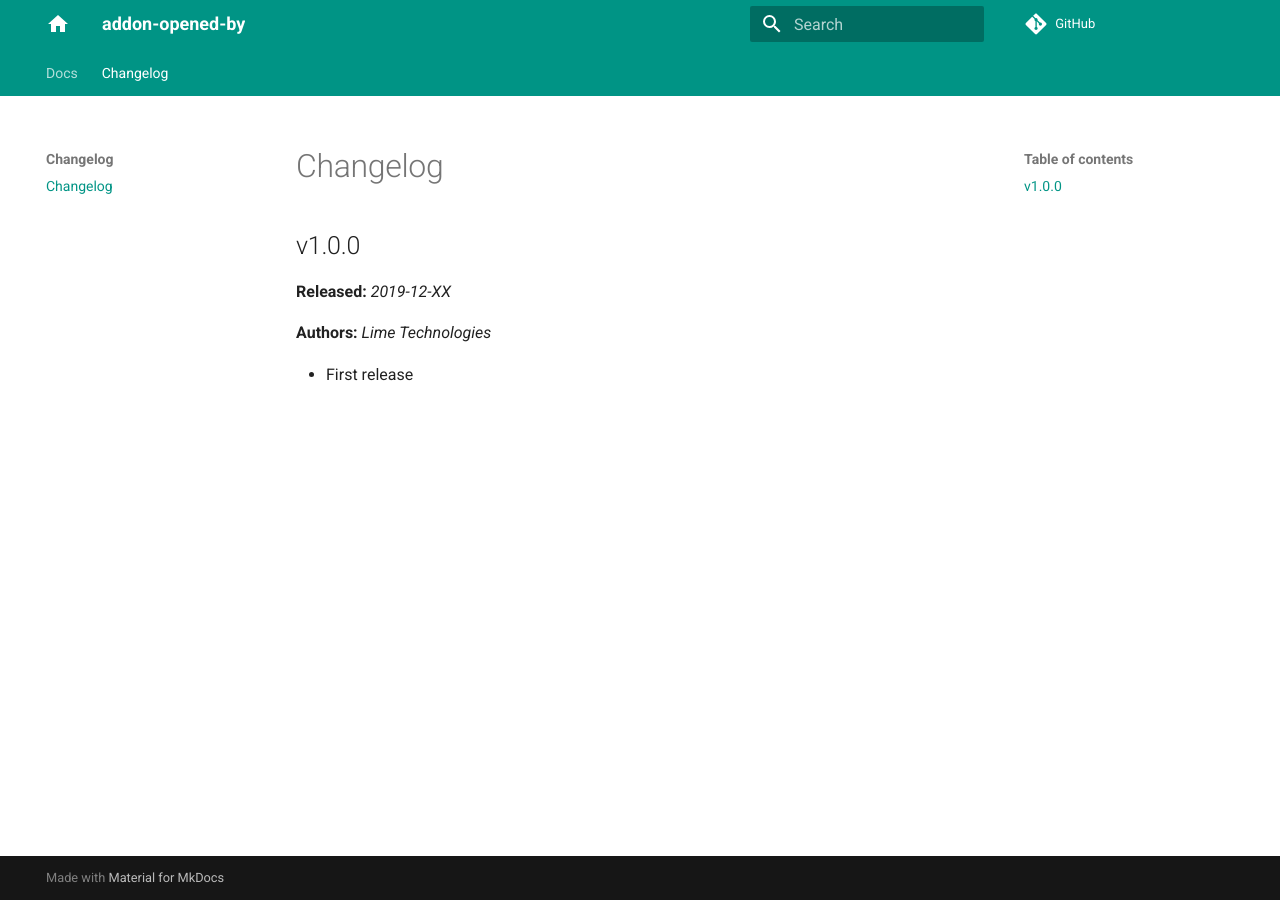
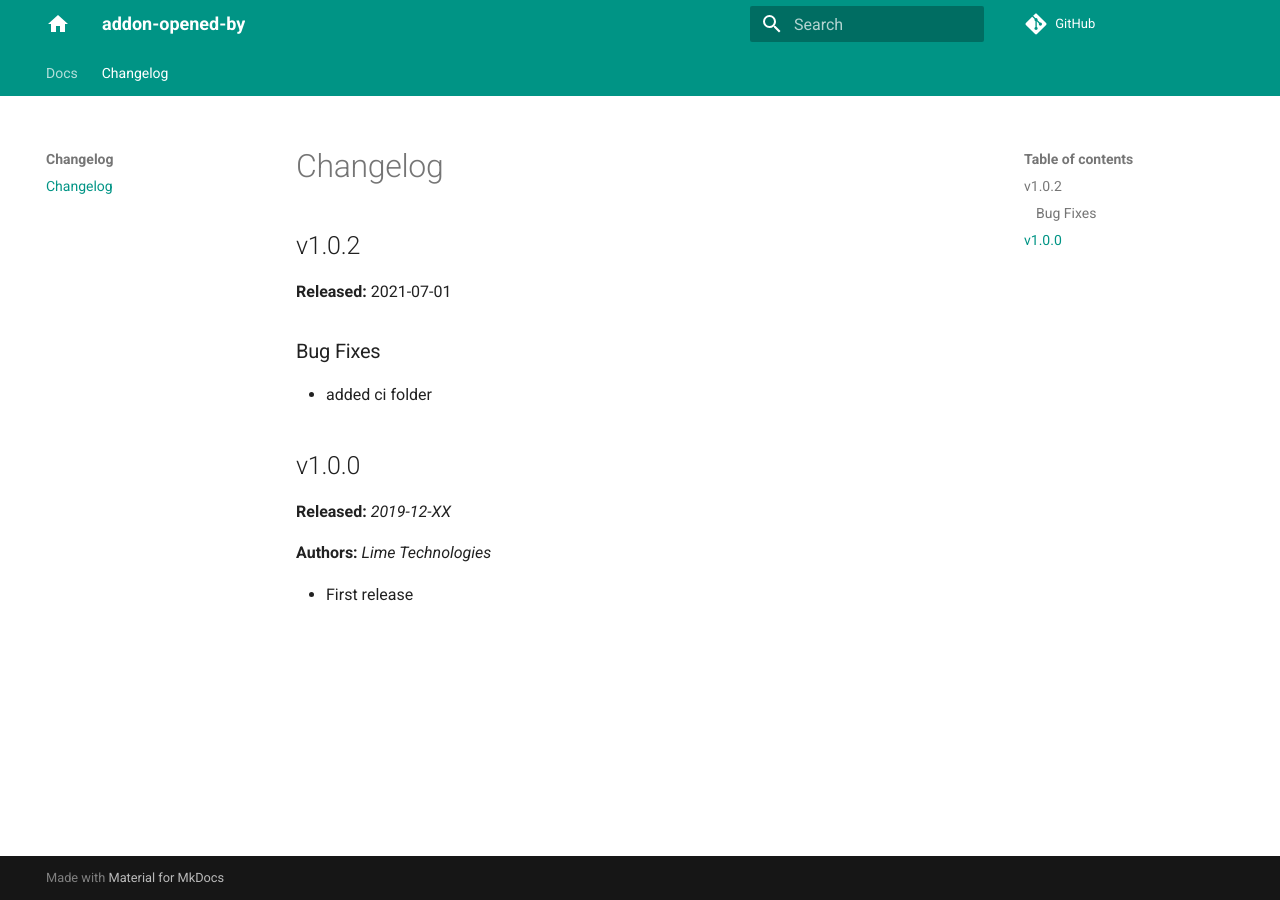
Before and after one commit to Lundalogik/addon-opened-by, an MkDocs documentation site: the page built from docs/changelog.md, in a window 1280 px wide. Built offline with MkDocs 1.6.1 and Material for MkDocs 9.7.7, drawn with Linux system fonts in a browser that asks for light colours; comment, search, counter and statistics services are not loaded.

Commit message:
docs: update changelog to version 1.0.2

```diff
--- a/docs/changelog.md
+++ b/docs/changelog.md
@@ -1,4 +1,12 @@
 # Changelog
+
+## v1.0.2
+
+**Released:** 2021-07-01
+
+### Bug Fixes
+
+* added ci folder
 
 ## v1.0.0
 
```
